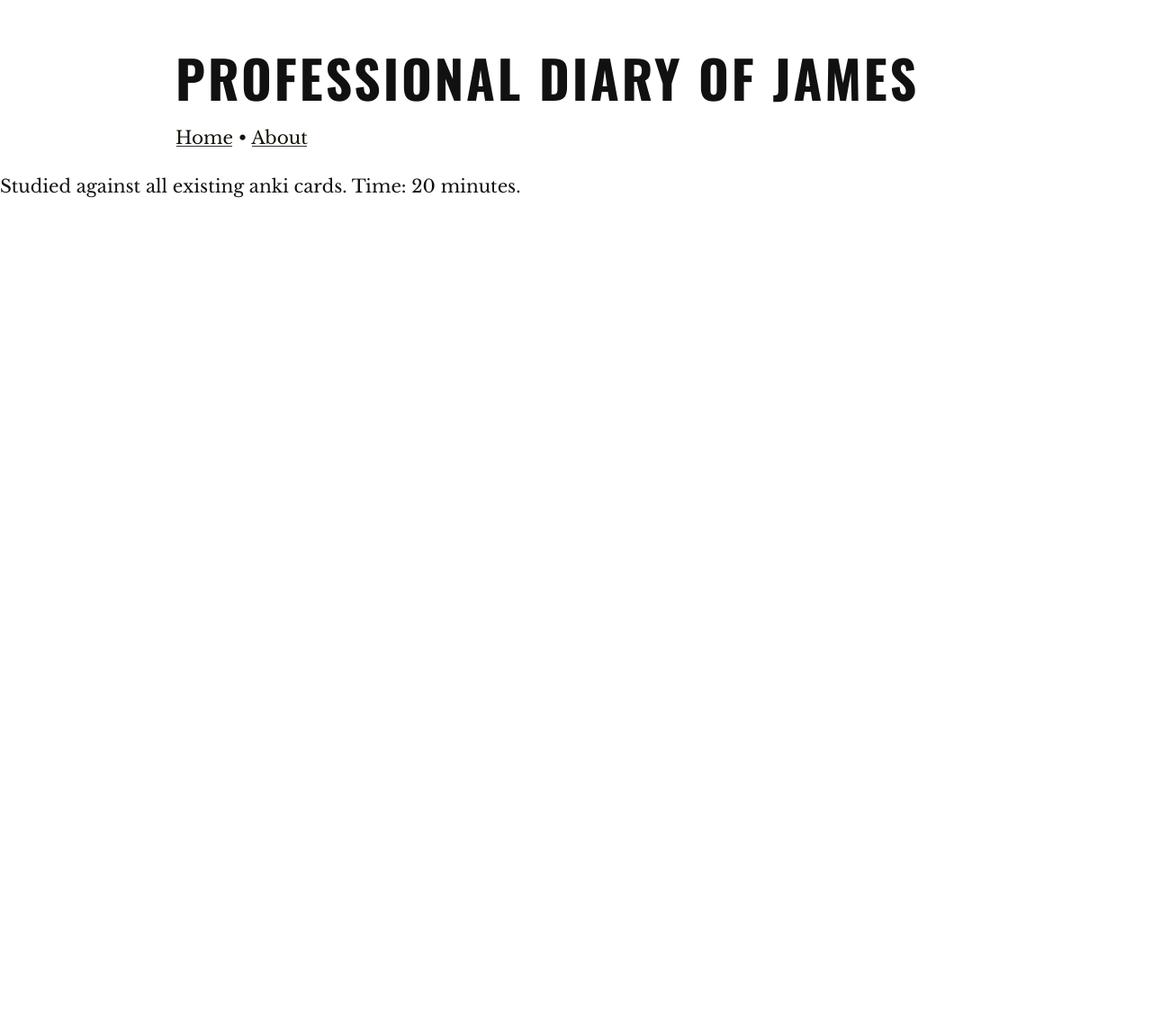
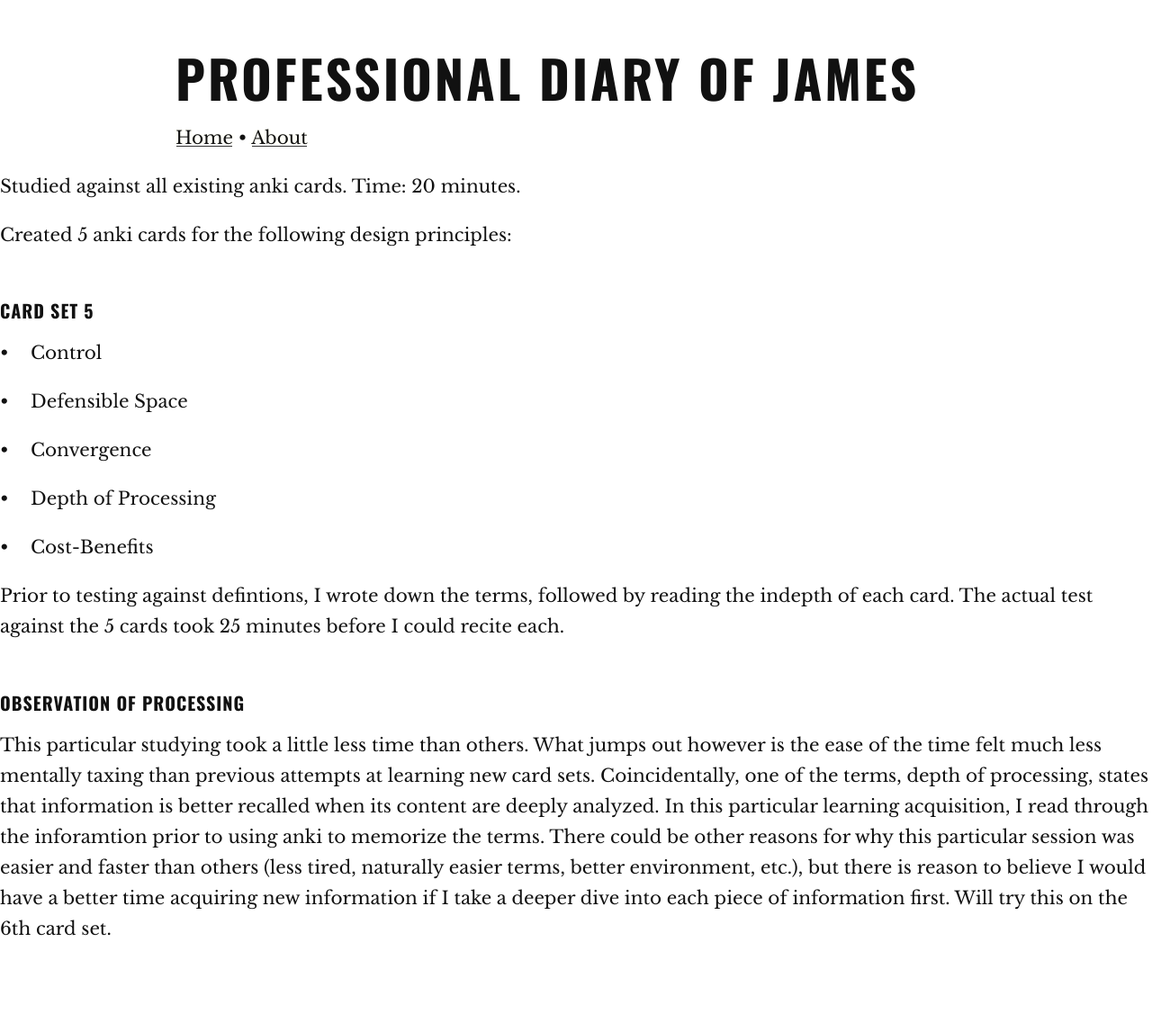
Before and after one commit to jpex/log, a Jekyll site: the page built from _posts/2017-11-07-10.md, in a window 1280 px wide. Shown: the whole page at 90% size. Built offline with Jekyll 4.4.1, drawn with Linux system fonts in a browser that asks for light colours; before the commit the page ends 900 px from its top, so only the background shows below that.

Commit message:
Update 2017-11-07-10.md

```diff
--- a/_posts/2017-11-07-10.md
+++ b/_posts/2017-11-07-10.md
@@ -3,3 +3,23 @@ tags: upd
 ---
 
 Studied against all existing anki cards. Time: 20 minutes.
+
+Created 5 anki cards for the following design principles:
+
+### Card Set 5
+
+* Control
+
+* Defensible Space
+
+* Convergence
+
+* Depth of Processing
+
+* Cost-Benefits
+
+Prior to testing against defintions, I wrote down the terms, followed by reading the indepth of each card. The actual test against the 5 cards took 25 minutes before I could recite each.
+
+### Observation of processing
+
+This particular studying took a little less time than others. What jumps out however is the ease of the time felt much less mentally taxing than previous attempts at learning new card sets. Coincidentally, one of the terms, depth of processing, states that information is better recalled when its content are deeply analyzed. In this particular learning acquisition, I read through the inforamtion prior to using anki to memorize the terms. There could be other reasons for why this particular session was easier and faster than others (less tired, naturally easier terms, better environment, etc.), but there is reason to believe I would have a better time acquiring new information if I take a deeper dive into each piece of information first. Will try this on the 6th card set.
```
